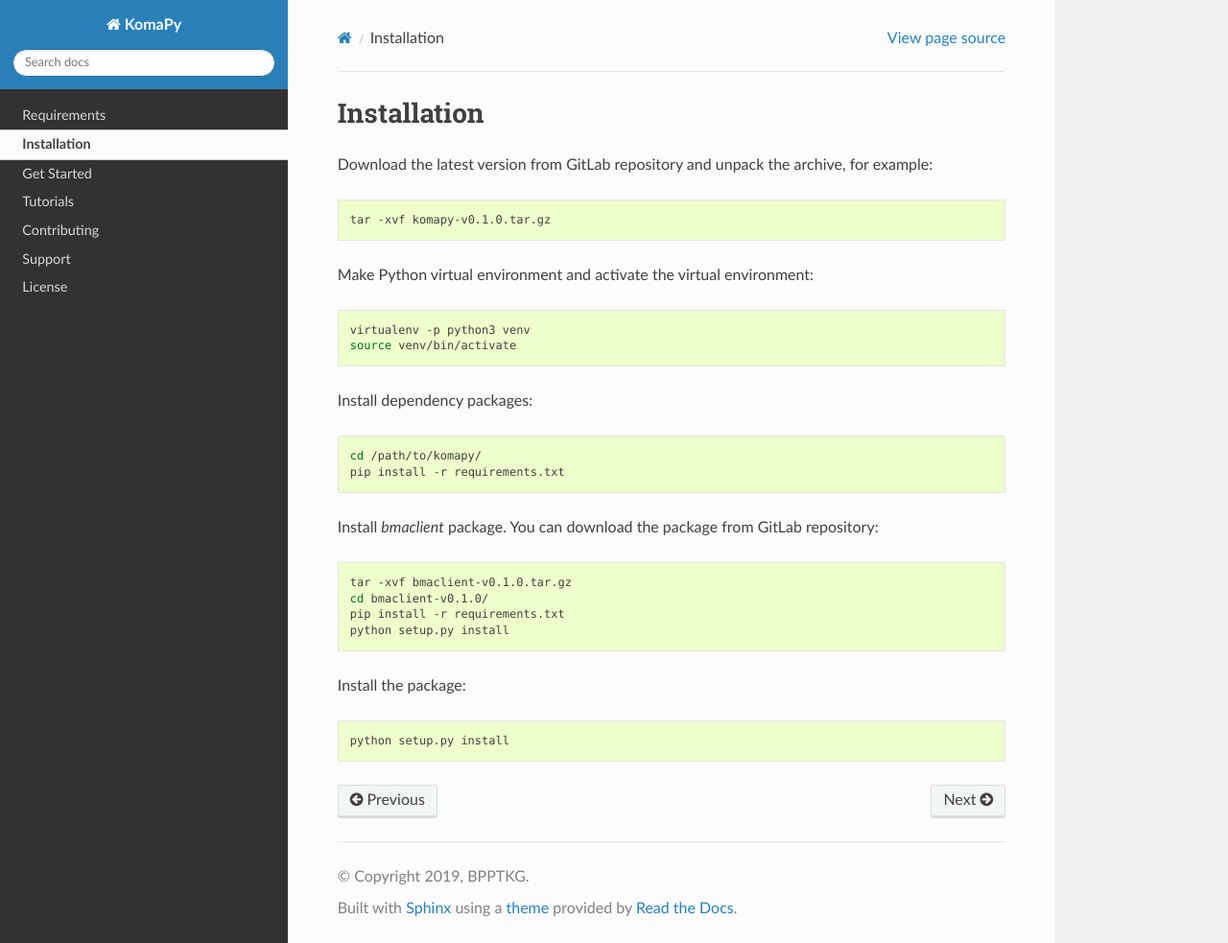
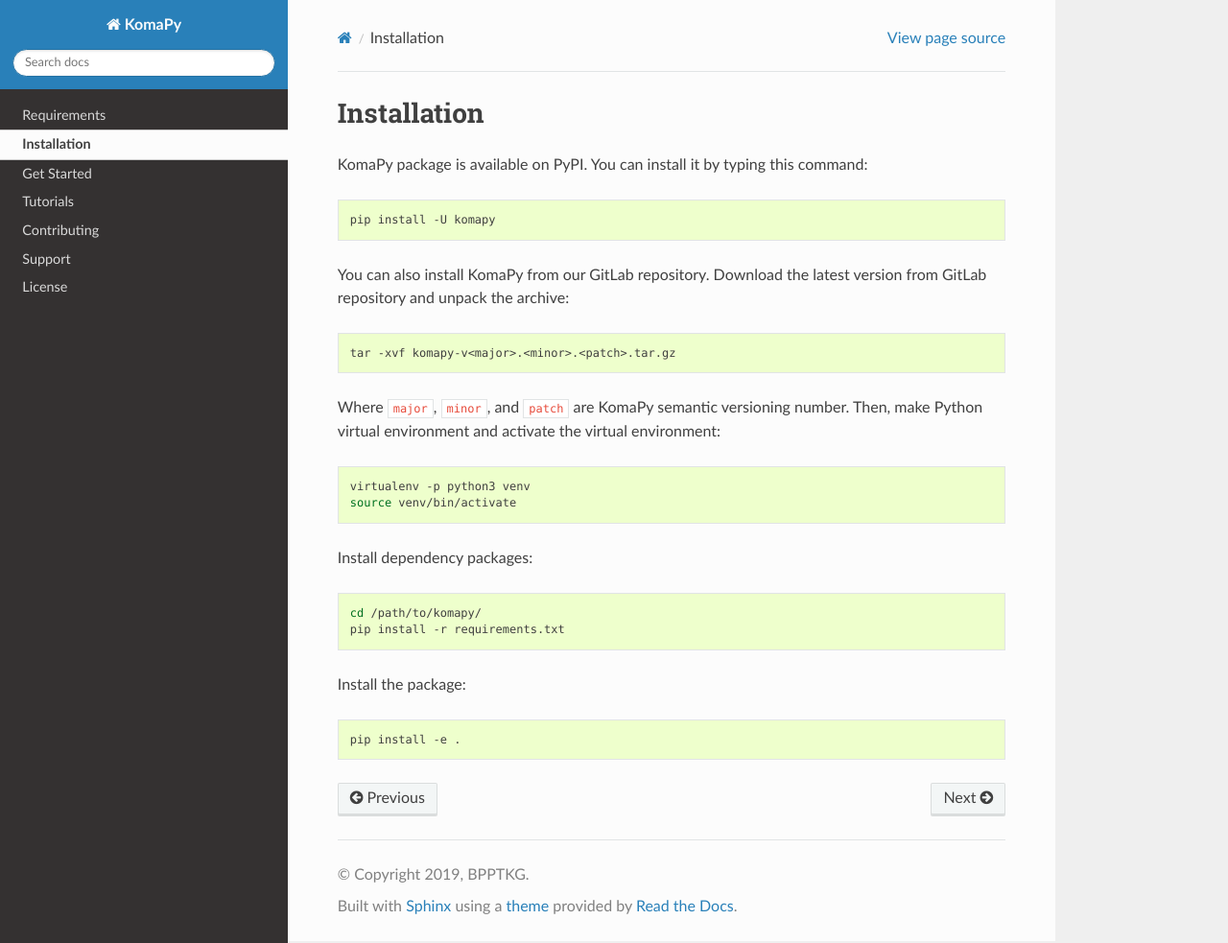
Before and after one commit to bpptkg/komapy, a Sphinx documentation site: the page built from docs/installation.rst, in a window 1280 px wide and 983 px high. Shown: the whole window at 96% size. Built offline with Sphinx 7.4.7 and the Read the Docs theme 2.0.0, drawn with Linux system fonts in a browser that asks for light colours.

Commit message:
Update installation docs
Fix missing library dependency in setup.py

```diff
--- a/docs/installation.rst
+++ b/docs/installation.rst
@@ -2,14 +2,21 @@
 Installation
 ============
 
-Download the latest version from GitLab repository and unpack the archive, for
-example:
+KomaPy package is available on PyPI. You can install it by typing this command:
 
 .. code-block:: bash
 
-    tar -xvf komapy-v0.1.0.tar.gz
+    pip install -U komapy
 
-Make Python virtual environment and activate the virtual environment:
+You can also install KomaPy from our GitLab repository. Download the latest
+version from GitLab repository and unpack the archive:
+
+.. code-block:: bash
+
+    tar -xvf komapy-v<major>.<minor>.<patch>.tar.gz
+
+Where ``major``, ``minor``, and ``patch`` are KomaPy semantic versioning number.
+Then, make Python virtual environment and activate the virtual environment:
 
 .. code-block:: bash
 
@@ -23,18 +30,8 @@
     cd /path/to/komapy/
     pip install -r requirements.txt
 
-Install `bmaclient` package. You can download the package from GitLab
-repository:
-
-.. code-block:: bash
-
-    tar -xvf bmaclient-v0.1.0.tar.gz
-    cd bmaclient-v0.1.0/
-    pip install -r requirements.txt
-    python setup.py install
-
 Install the package:
 
 .. code-block:: bash
 
-    python setup.py install
+    pip install -e .
--- a/docs/tutorials/subplots.rst
+++ b/docs/tutorials/subplots.rst
@@ -80,7 +80,7 @@
 You can see that the plot title is overlapping with plot area. You can fix that
 by adding ``tight_layout`` property:
 
-.. code_block:: python
+.. code-block:: python
 
     from komapy import Chart, set_api_key
 
--- a/requirements.txt
+++ b/requirements.txt
@@ -1,6 +1,5 @@
-numpy>=1.16.2
+pandas>=0.24.2
 matplotlib>=3.0.0
-pandas>=0.24.2
 cached_property
 bmaclient>=0.1.0
 sphinx>=2.0.1
--- a/setup.py
+++ b/setup.py
@@ -20,7 +20,8 @@
     install_requires=[
         'pandas',
         'matplotlib',
-        'cached_property'
+        'cached_property',
+        'bmaclient>=0.1.0',
     ],
     author='Indra Rudianto',
     author_email='indrarudianto.official@gmail.com',
```
Also changed, not shown: README.md (+6 -1 lines), docs/tutorials/images/axis_locator/al2.png (added).
